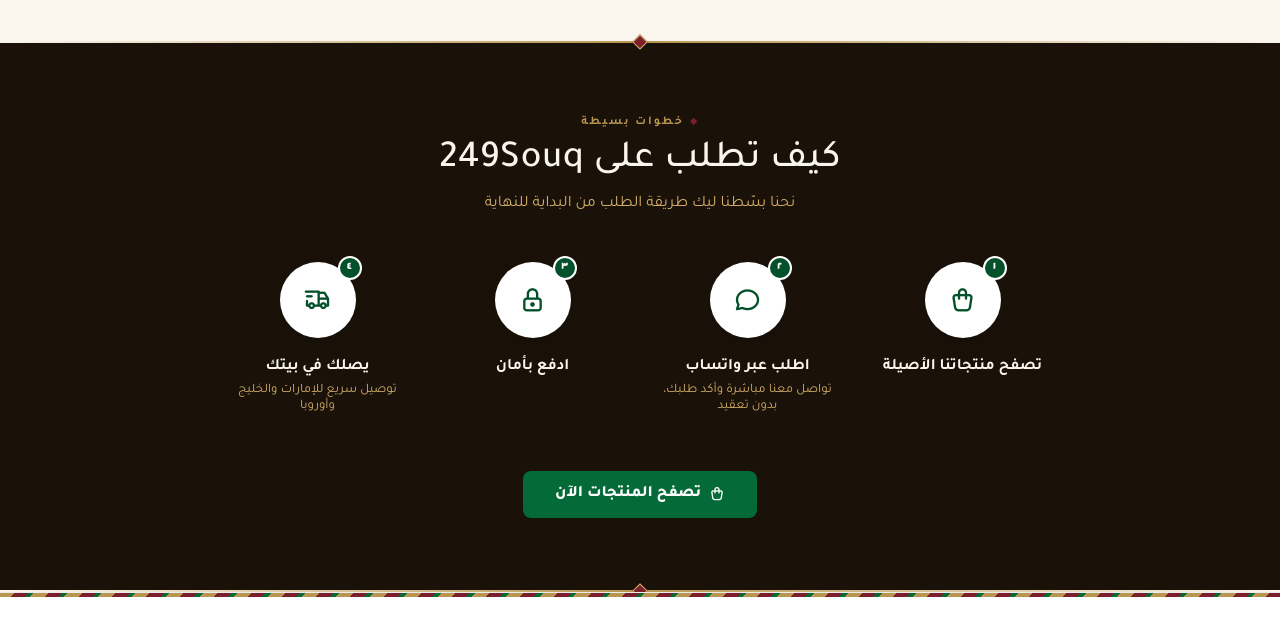
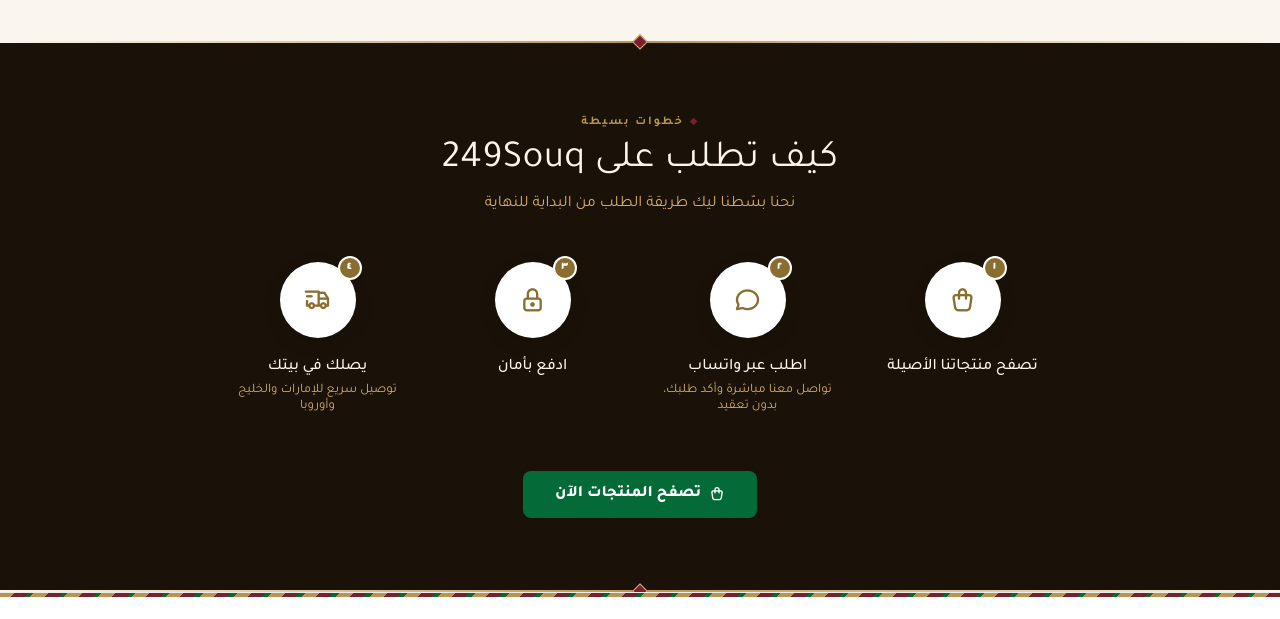
Before and after one commit to MEQPro/249SOUQ, a plain HTML site: page index.html in a window 1280 px wide. Shown: the part 1060-1679 px from the top of the page. Drawn offline with Linux system fonts and the light colour scheme; a script that the page names is missing.

Commit message:
Option A: switch how-to-order section icon accents from green to gold, reduce heading/step font weights for a lighter look

```diff
--- a/index.html
+++ b/index.html
@@ -153,7 +153,7 @@
 <section style="background:var(--brown-deep);padding:4.5rem 2rem">
   <div style="max-width:860px;margin:0 auto">
     <div class="section-tag" style="text-align:center">خطوات بسيطة</div>
-    <h2 class="section-title" style="font-family:'Tajawal',sans-serif;text-align:center;font-weight:500;color:var(--cream)">كيف تطلب على 249Souq</h2>
+    <h2 class="section-title" style="font-family:'Tajawal',sans-serif;text-align:center;font-weight:400;color:var(--cream)">كيف تطلب على 249Souq</h2>
     <p style="text-align:center;color:var(--gold-light);font-size:1rem;font-weight:400;margin-bottom:3rem">نحنا بسّطنا ليك طريقة الطلب من البداية للنهاية</p>
     <div style="display:grid;grid-template-columns:repeat(auto-fit,minmax(190px,1fr));gap:0">
       <div style="text-align:center;padding:0 1rem 1.5rem;position:relative">
@@ -161,14 +161,14 @@
           <div class="step-badge"><i class="ti ti-shopping-bag"></i></div>
           <div class="step-num">١</div>
         </div>
-        <div style="font-size:1rem;font-weight:600;color:var(--cream);margin-bottom:.4rem">تصفح منتجاتنا الأصيلة</div>
+        <div style="font-size:1rem;font-weight:500;color:var(--cream);margin-bottom:.4rem">تصفح منتجاتنا الأصيلة</div>
       </div>
       <div style="text-align:center;padding:0 1rem 1.5rem;position:relative">
         <div style="width:76px;height:76px;margin:0 auto 1.25rem;position:relative">
           <div class="step-badge"><i class="ti ti-message-circle"></i></div>
           <div class="step-num">٢</div>
         </div>
-        <div style="font-size:1rem;font-weight:600;color:var(--cream);margin-bottom:.4rem">اطلب عبر واتساب</div>
+        <div style="font-size:1rem;font-weight:500;color:var(--cream);margin-bottom:.4rem">اطلب عبر واتساب</div>
         <div style="font-size:13px;color:var(--gold-light)">تواصل معنا مباشرة وأكد طلبك، بدون تعقيد</div>
       </div>
       <div style="text-align:center;padding:0 1rem 1.5rem;position:relative">
@@ -176,14 +176,14 @@
           <div class="step-badge"><i class="ti ti-lock"></i></div>
           <div class="step-num">٣</div>
         </div>
-        <div style="font-size:1rem;font-weight:600;color:var(--cream);margin-bottom:.4rem">ادفع بأمان</div>
+        <div style="font-size:1rem;font-weight:500;color:var(--cream);margin-bottom:.4rem">ادفع بأمان</div>
       </div>
       <div style="text-align:center;padding:0 1rem 1.5rem;position:relative">
         <div style="width:76px;height:76px;margin:0 auto 1.25rem;position:relative">
           <div class="step-badge"><i class="ti ti-truck-delivery"></i></div>
           <div class="step-num">٤</div>
         </div>
-        <div style="font-size:1rem;font-weight:600;color:var(--cream);margin-bottom:.4rem">يصلك في بيتك</div>
+        <div style="font-size:1rem;font-weight:500;color:var(--cream);margin-bottom:.4rem">يصلك في بيتك</div>
         <div style="font-size:13px;color:var(--gold-light)">توصيل سريع للإمارات والخليج وأوروبا</div>
       </div>
     </div>
--- a/style.css
+++ b/style.css
@@ -128,8 +128,8 @@
 
 
 /* ── STEP BADGE (how-to-order icons — bright cream section, white circle, green icon) ── */
-.step-badge{width:76px;height:76px;border-radius:50%;background:#fff;box-shadow:0 6px 18px rgba(0,0,0,0.12);display:flex;align-items:center;justify-content:center;font-size:28px;color:var(--green-dark)}
-.step-num{position:absolute;top:-6px;right:-6px;width:24px;height:24px;background:var(--green-dark);border:2px solid #fff;border-radius:50%;color:#fff;font-size:11px;font-weight:900;display:flex;align-items:center;justify-content:center}
+.step-badge{width:76px;height:76px;border-radius:50%;background:#fff;box-shadow:0 6px 18px rgba(0,0,0,0.12);display:flex;align-items:center;justify-content:center;font-size:28px;color:var(--gold-dark)}
+.step-num{position:absolute;top:-6px;right:-6px;width:24px;height:24px;background:var(--gold-dark);border:2px solid #fff;border-radius:50%;color:#fff;font-size:11px;font-weight:900;display:flex;align-items:center;justify-content:center}
 
 /* ── WHY-249SOUQ CARDS ── */
 .why-card{background:#fff;border:1px solid var(--cream-dark);border-radius:12px;padding:1.75rem 1.25rem;text-align:center;transition:border-color .2s,transform .2s}
```
Also changed, not shown: Claude outputs/preview.png.
